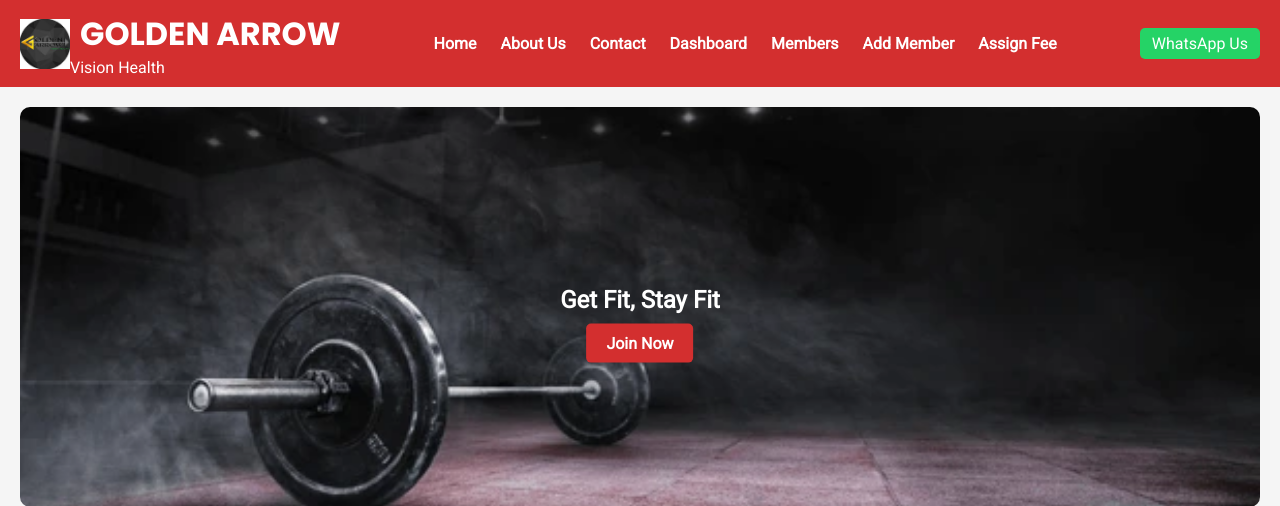
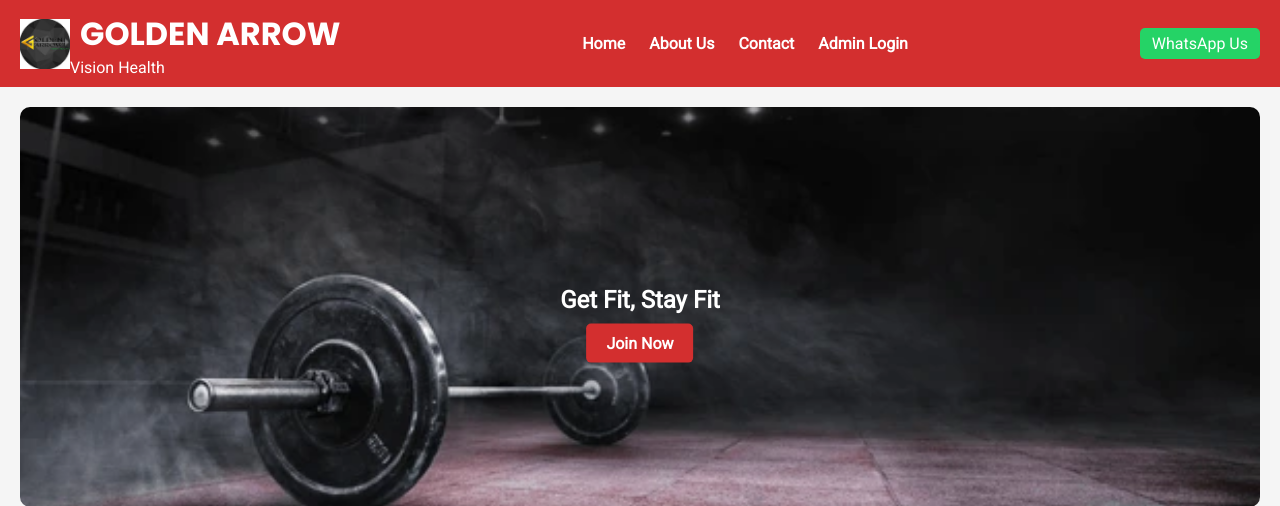
Before and after one commit to mahipalchoudhary738-sketch/golden-arrow-gym, a Flask app: page / in a window 1280 px wide. Shown: the top 506 px of the page. Run offline with Flask 3, Linux system fonts and the light colour scheme; parts of the project's set-up code (start-up, migrations or seed data) failed here and were passed over.

Commit message:
Admin login system added

```diff
--- a/app.py
+++ b/app.py
@@ -1,9 +1,10 @@
-from flask import Flask, render_template, request, redirect, url_for
+from flask import Flask, render_template, request, redirect, url_for, session
+from functools import wraps
 import sqlite3
 from datetime import datetime
 
 app = Flask(__name__)
-
+app.secret_key = "golden_arrow_secret_key"
 # ==========================
 # DATABASE SETUP
 # ==========================
@@ -35,6 +36,27 @@ conn.commit()
 conn.close()
 
 # ==========================
+# LOGIN SYSTEM
+# ==========================
+@app.route('/login', methods=['GET', 'POST'])
+def login():
+    if request.method == 'POST':
+        username = request.form['username']
+        password = request.form['password']
+
+        if username == "admin" and password == "1234":
+            session['admin'] = True
+            return redirect('/dashboard')
+
+    return render_template("login.html")
+
+
+@app.route('/logout')
+def logout():
+    session.pop('admin', None)
+    return redirect('/')
+
+# ==========================
 # PUBLIC PAGES
 # ==========================
 @app.route('/')
@@ -53,6 +75,7 @@ def contact():
 # MEMBERS
 # ==========================
 @app.route('/members')
+@login_required
 def members():
     conn = sqlite3.connect('gym.db')
     cursor = conn.cursor()
@@ -62,6 +85,7 @@ def members():
     return render_template("members.html", members=data)
 
 @app.route('/add_member', methods=['GET','POST'])
+@login_required
 def add_member():
     if request.method=='POST':
         name = request.form['name']
@@ -80,6 +104,7 @@ def add_member():
 
 
 @app.route('/delete_member/<int:member_id>')
+@login_required
 def delete_member(member_id):
     conn = sqlite3.connect('gym.db')
     cursor = conn.cursor()
@@ -96,6 +121,7 @@ def delete_member(member_id):
 # FEES
 # ==========================
 @app.route('/add_fee', methods=['GET','POST'])
+@login_required
 def add_fee():
     conn = sqlite3.connect('gym.db')
     cursor = conn.cursor()
@@ -121,6 +147,7 @@ def add_fee():
 # ADMIN DASHBOARD
 # ==========================
 @app.route('/dashboard')
+@login_required
 def dashboard():
     conn = sqlite3.connect('gym.db')
     cursor = conn.cursor()
@@ -167,10 +194,19 @@ def dashboard():
                            pending_fees=pending_fees,
                            datetime=datetime)  # <- added
 
+def login_required(f):
+    @wraps(f)
+    def decorated_function(*args, **kwargs):
+        if 'admin' not in session:
+            return redirect(url_for('login'))
+        return f(*args, **kwargs)
+    return decorated_function
+
 # ==========================
 # MARK FEE AS PAID
 # ==========================
 @app.route('/mark_paid/<int:fee_id>')
+@login_required
 def mark_paid(fee_id):
     conn = sqlite3.connect('gym.db')
     cursor = conn.cursor()
--- a/templates/index.html
+++ b/templates/index.html
@@ -23,10 +23,16 @@
         <a href="/">Home</a>
         <a href="/about">About Us</a>
         <a href="/contact">Contact</a>
+
+    {% if session.get('admin') %}
         <a href="/dashboard">Dashboard</a>
         <a href="/members">Members</a>
         <a href="/add_member">Add Member</a>
         <a href="/add_fee">Assign Fee</a>
+        <a href="/logout">Logout</a>
+    {% else %}
+        <a href="/login">Admin Login</a>
+    {% endif %}
     </nav>
     <a href="https://wa.me/<your-number>" class="whatsapp-btn">WhatsApp Us</a>
 </header>
```
Also changed, not shown: templates/login.html (added, +17 -0 lines).
